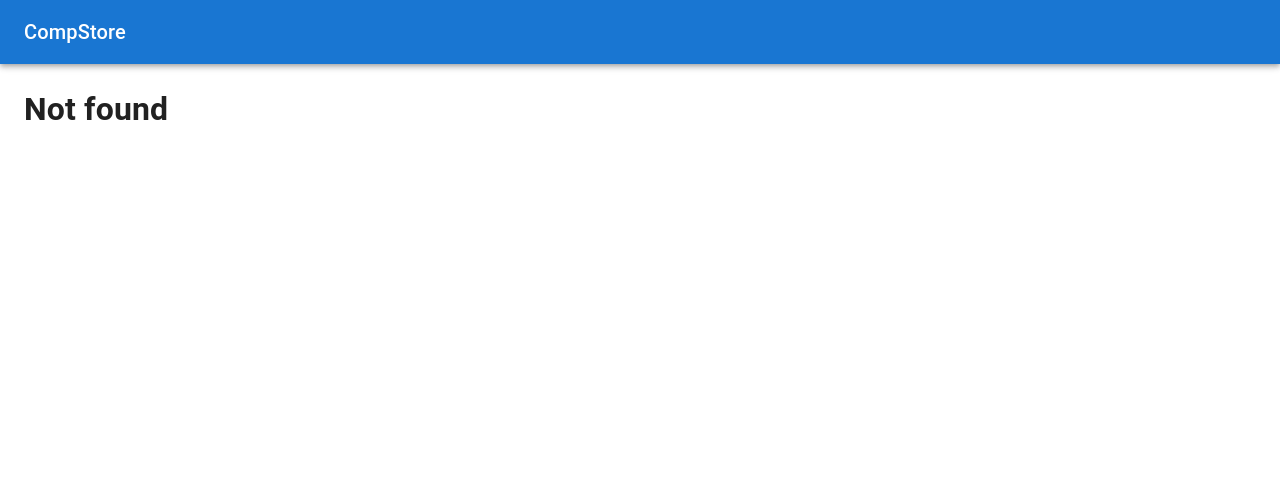
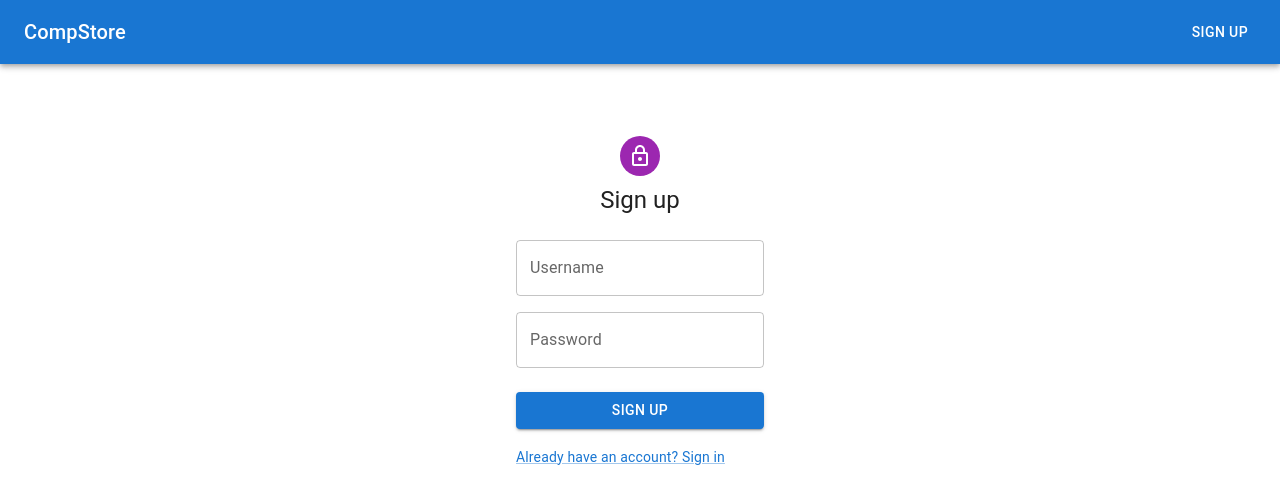
Before and after one commit to b-chomoev/shopApp, a React (Vite) app in the folder shop-frontend/: page /register in a window 1280 px wide. Before the commit this address had no page. Shown: the top 504 px of the page. Built offline with nearby package versions, Linux system fonts and the light colour scheme.

Commit message:
Added sign up button and register form.

```diff
--- a/shop-frontend/src/App.tsx
+++ b/shop-frontend/src/App.tsx
@@ -3,6 +3,7 @@ import AppToolbar from './components/UI/AppToolbar/AppToolbar.tsx';
 import { Route, Routes } from 'react-router-dom';
 import Products from './features/products/containers/Products.tsx';
 import NewProduct from './features/products/containers/NewProduct.tsx';
+import RegisterPage from './users/RegisterPage.tsx';
 
 const App = () => {
   return (
@@ -15,9 +16,10 @@ const App = () => {
       <main>
         <Container maxWidth="xl">
           <Routes>
-            <Route path="/" element={<Products/>}/>
-            <Route path="/products" element={<Products/>}/>
-            <Route path="/products/new" element={<NewProduct/>}/>
+            <Route path="/" element={<Products />}/>
+            <Route path="/register" element={<RegisterPage />}/>
+            <Route path="/products" element={<Products />}/>
+            <Route path="/products/new" element={<NewProduct />}/>
             <Route path="*" element={(<h1>Not found</h1>)}/>
           </Routes>
         </Container>
--- a/shop-frontend/src/components/UI/AppToolbar/AppToolbar.tsx
+++ b/shop-frontend/src/components/UI/AppToolbar/AppToolbar.tsx
@@ -1,4 +1,4 @@
-import { AppBar, styled, Toolbar, Typography } from '@mui/material';
+import { AppBar, Button, styled, Toolbar, Typography } from '@mui/material';
 import { Link as NavLink } from 'react-router-dom';
 
 const Link = styled(NavLink)({
@@ -16,6 +16,8 @@ const AppToolbar = () => {
         <Typography variant="h6" component="div" sx={{flexGrow: 1}}>
           <Link to="/">CompStore</Link>
         </Typography>
+
+        <Button color="inherit" component={NavLink} to="/register">Sign Up</Button>
       </Toolbar>
     </AppBar>
   );
--- a/shop-frontend/src/types.d.ts
+++ b/shop-frontend/src/types.d.ts
@@ -20,3 +20,8 @@ export interface Category {
   title: string;
   description: string;
 }
+
+export interface RegisterMutation {
+  username: string;
+  password: string;
+}
--- /dev/null
+++ b/shop-frontend/src/users/RegisterPage.tsx
@@ -0,0 +1,94 @@
+import React, { useState } from 'react';
+import { RegisterMutation } from '../types';
+import Avatar from '@mui/material/Avatar';
+import Button from '@mui/material/Button';
+import TextField from '@mui/material/TextField';
+import Link from '@mui/material/Link';
+import Grid from '@mui/material/Grid2';
+import Box from '@mui/material/Box';
+import LockOutlinedIcon from '@mui/icons-material/LockOutlined';
+import Typography from '@mui/material/Typography';
+import Container from '@mui/material/Container';
+
+const RegisterPage = () => {
+  const [form, setForm] = useState<RegisterMutation>({
+    username: '',
+    password: '',
+  });
+
+  const inputChangeHandler = (e: React.ChangeEvent<HTMLInputElement>) => {
+    const {name, value} = e.target;
+
+    setForm(prev => ({
+      ...prev,
+      [name]: value,
+    }));
+  };
+
+  const submitHandler = async (e: React.FormEvent<HTMLFormElement>) => {
+    e.preventDefault();
+
+    console.log({...form});
+  };
+
+  return (
+    <Container component="main" maxWidth="xs">
+      <Box
+        sx={{
+          marginTop: 8,
+          display: 'flex',
+          flexDirection: 'column',
+          alignItems: 'center',
+        }}
+      >
+        <Avatar sx={{ m: 1, bgcolor: 'secondary.main' }}>
+          <LockOutlinedIcon />
+        </Avatar>
+        <Typography component="h1" variant="h5">
+          Sign up
+        </Typography>
+        <Box component="form" noValidate onSubmit={submitHandler} sx={{ mt: 3 }}>
+          <Grid container direction={'column'} size={12} spacing={2}>
+            <Grid size={12}>
+              <TextField
+                fullWidth
+                id="username"
+                label="Username"
+                name="username"
+                value={form.username}
+                onChange={inputChangeHandler}
+              />
+            </Grid>
+            <Grid size={12}>
+              <TextField
+                fullWidth
+                name="password"
+                label="Password"
+                type="password"
+                id="password"
+                value={form.password}
+                onChange={inputChangeHandler}              />
+            </Grid>
+          </Grid>
+          <Button
+            type="submit"
+            fullWidth
+            variant="contained"
+            sx={{ mt: 3, mb: 2 }}
+          >
+            Sign Up
+          </Button>
+          <Grid container justifyContent="flex-end">
+            <Grid size={12}>
+              <Link href="#" variant="body2">
+                Already have an account? Sign in
+              </Link>
+            </Grid>
+          </Grid>
+        </Box>
+      </Box>
+    </Container>
+  );
+};
+
+export default RegisterPage;
```
